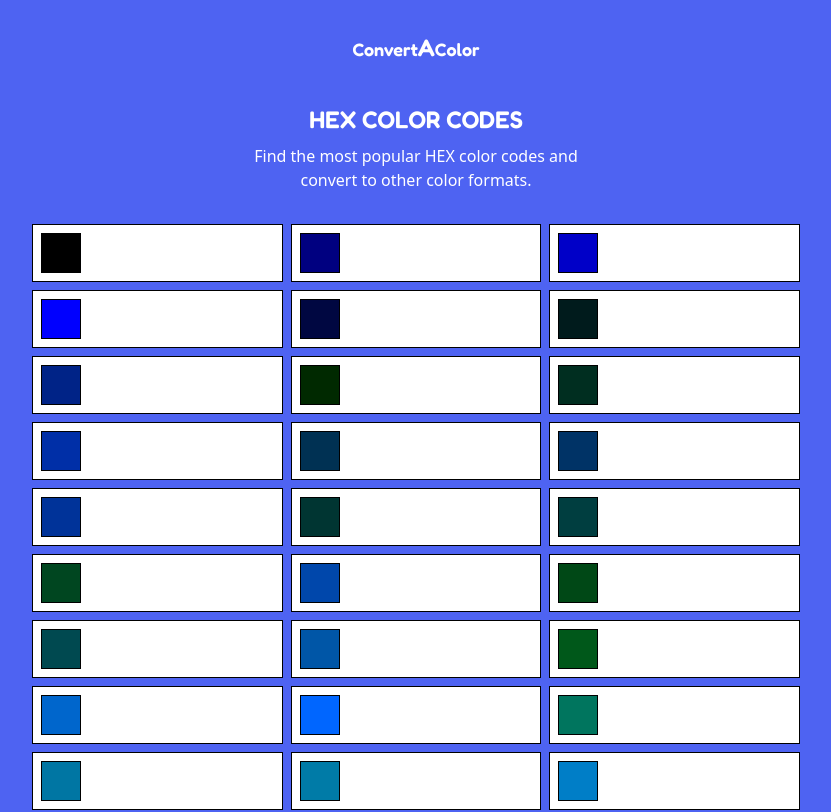
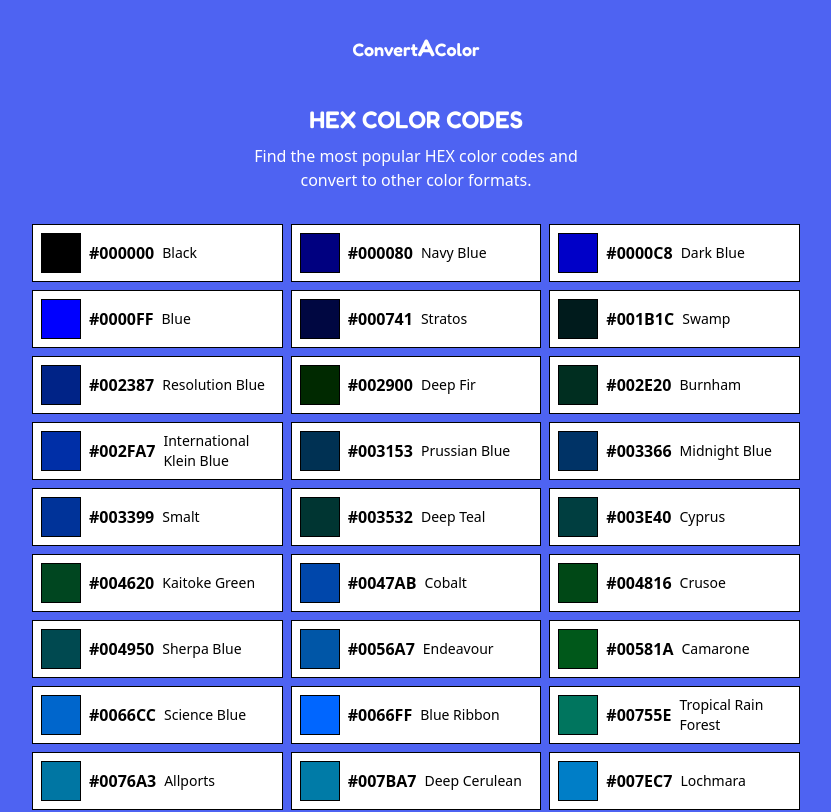
Before and after one commit to timb-103/convertacolor, a Nuxt app: page /hex-color-codes in a window 1280 px wide. Shown: the top 812 px of the page, without its empty margins (224-1055 px from the left). Built offline with nearby package versions, Linux system fonts and the light colour scheme.

Commit message:
Text color fix.

```diff
--- a/pages/hex-color-codes.vue
+++ b/pages/hex-color-codes.vue
@@ -21,7 +21,7 @@
         >
           <NuxtLink
             :to="`/hex/${item[0]}`"
-            class="bg-white border border-black p-2 flex gap-2 items-center"
+            class="bg-white border border-black p-2 flex gap-2 items-center text-black"
           >
             <span
               :style="{background: `#${item[0]}`}"
```
